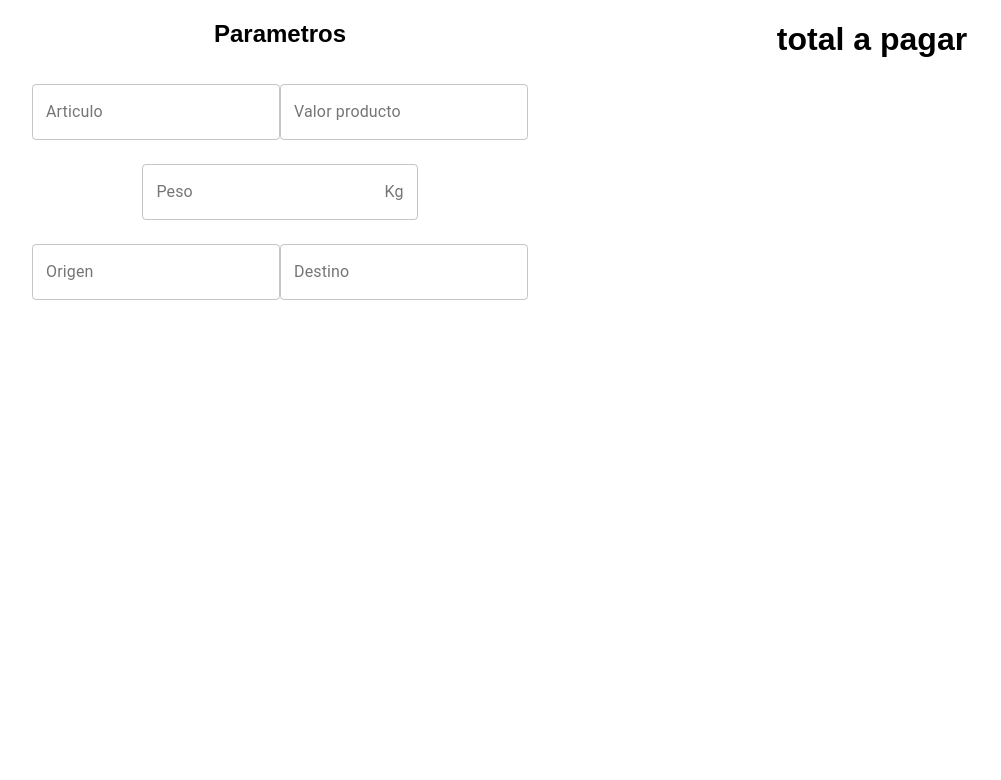
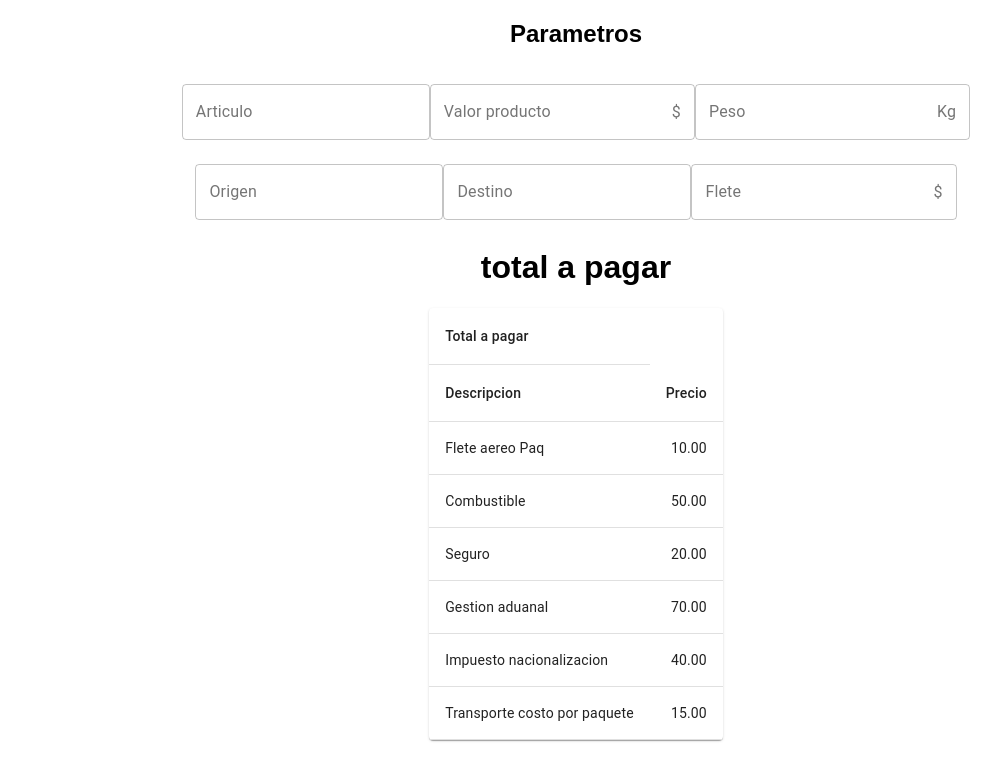
Before and after one commit to ulra/calculadoraEnvios, a React (Create React App) app: page / in a window 1280 px wide. Shown: the top 780 px of the page, without its empty margins (64-1065 px from the left). Built offline with nearby package versions, Linux system fonts and the light colour scheme.

Commit message:
noviembre17

```diff
--- a/src/components/Formulario.js
+++ b/src/components/Formulario.js
@@ -22,6 +22,9 @@ class Formulario extends Component {
                             label="Valor producto"
                             margin="normal"
                             variant="outlined"
+                            InputProps={{
+                                endAdornment: <InputAdornment position="end">$</InputAdornment>,
+                              }}
 
                         />
 
@@ -51,6 +54,17 @@ class Formulario extends Component {
                             margin="normal"
                             variant="outlined"
                         />
+
+                        <TextField
+                            type="number"
+                            id="outlined-basic"
+                            label="Flete"
+                            margin="normal"
+                            variant="outlined"
+                            InputProps={{
+                                endAdornment: <InputAdornment position="end">$</InputAdornment>,
+                              }}
+                        />
                     </Col>
                 </Row>
             </Grid>
--- a/src/components/Index.js
+++ b/src/components/Index.js
@@ -1,6 +1,7 @@
 import React, { Component } from 'react';
 import { Grid, Row, Col } from 'react-flexbox-grid';
 import Formulario from './Formulario';
+import Pagar from './Pagar';
 
 class Index extends Component {
     render() {
@@ -8,14 +9,15 @@ class Index extends Component {
             <Grid>
                 <Row center="md">
 
-                    <Col xs={12} md={6}>
+                    <Col xs={12} md={12}>
                         <h2>Parametros</h2>
                         <Formulario />
                     </Col>
 
 
-                    <Col xs={12} md={6}>
+                    <Col xs={12} md={12}>
                         <h1>total a pagar</h1>
+                        <Pagar />
                     </Col>
 
                 </Row>
--- a/src/components/Pagar.js
+++ b/src/components/Pagar.js
@@ -0,0 +1,57 @@
+import React from 'react';
+import { Grid, Row, Col } from 'react-flexbox-grid';
+//import Table from '@material-ui/core/Table';
+import TableBody from '@material-ui/core/TableBody';
+import TableCell from '@material-ui/core/TableCell';
+import TableHead from '@material-ui/core/TableHead';
+import TableRow from '@material-ui/core/TableRow';
+import { Paper } from '@material-ui/core';
+
+function ccyFormat(num) {
+    return `${num.toFixed(2)}`;
+}
+
+function descripcion(desc, precio) {
+    return { desc, precio };
+}
+
+const rows = [
+    descripcion('Flete aereo Paq', 10),
+    descripcion('Combustible', 50),
+    descripcion('Seguro', 20),
+    descripcion('Gestion aduanal', 70),
+    descripcion('Impuesto nacionalizacion', 40),
+    descripcion('Transporte costo por paquete', 15),
+];
+
+export default function Pagar() {
+        return (
+            <Grid>
+                <Row center="xs">
+                    <Col>
+                        <Paper>
+                            <TableHead>
+                                <TableRow>
+                                    <TableCell>
+                                        Total a pagar
+                                    </TableCell>
+                                </TableRow>
+                                <TableRow>
+                                    <TableCell>Descripcion</TableCell>
+                                    <TableCell align="right">Precio</TableCell>
+                                </TableRow>
+                            </TableHead>
+                            <TableBody>
+                                {rows.map(row => (
+                                    <TableRow key={row.desc}>
+                                    <TableCell>{row.desc}</TableCell>
+                                    <TableCell align="right">{ccyFormat(row.precio)}</TableCell>
+                                    </TableRow>
+                                ))}
+                            </TableBody>
+                        </Paper>
+                    </Col>
+                </Row>
+            </Grid>
+        );
+    }
```
